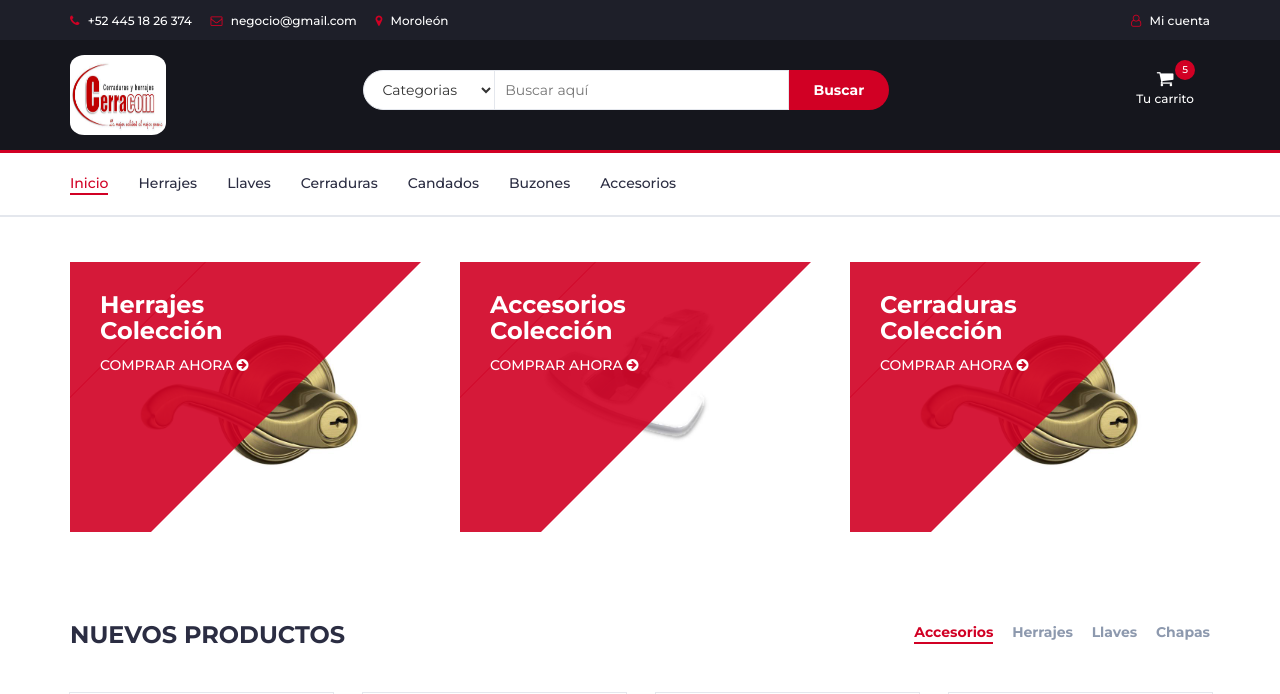
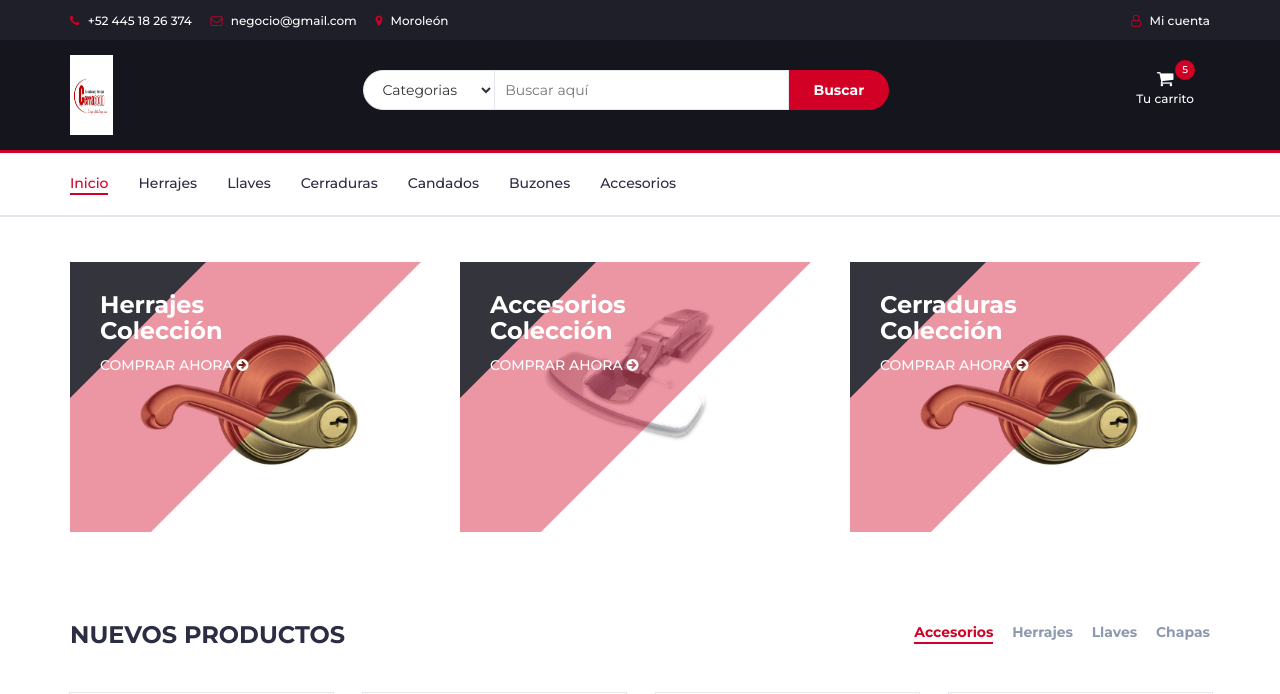
Before and after one commit to Esmeralda22765/Chapas-y-herrajes, a PHP site: page /index.html in a window 1280 px wide. Shown: the top 694 px of the page. Run offline with PHP 8.4, Linux system fonts and the light colour scheme.

Commit message:
editando logo

```diff
--- a/Cerracom/checkout.html
+++ b/Cerracom/checkout.html
@@ -64,7 +64,7 @@
 						<div class="col-md-3">
 							<div class="header-logo">
 								<a href="#" class="logo">
-									<img src="./img/logo.png" alt="">
+
 								</a>
 							</div>
 						</div>
--- a/Cerracom/css/style.css
+++ b/Cerracom/css/style.css
@@ -440,7 +440,8 @@ textarea.input {
 }
 
 /*----------------------------*\
-	Logo
+	Logo background-color: #15161D;
+  background-image: url('../img/header2.png');
 \*----------------------------*/
 
 #header {
@@ -449,15 +450,16 @@ textarea.input {
   background-color: #15161D;
 }
 
+
+
 .header-logo {
   float: left;
 }
 
 .header-logo .logo img {
   display: block;
-  width:60%;
+  width:40%;
   height: 10vh;
-  border-radius: 15%;
 
   image-rendering:optimizeQuality;
 }
@@ -516,7 +518,7 @@ textarea.input {
   position: relative;
   width: 90px;
   text-align: center;
-  color: #FFF;
+  color: #ffffff;
 }
 
 .header-ctn>div>a>i {
@@ -730,11 +732,11 @@ textarea.input {
   bottom: 0;
   left: 0px;
   width: 60%;
-  background: #D10024;
+  background: #d1002375;
   opacity: 0.9;
-  -webkit-transform: skewX(-45deg);
-  -ms-transform: skewX(-45deg);
-  transform: skewX(-45deg);
+  -webkit-transform: skewX(-35deg);
+  -ms-transform: skewX(-30deg);
+  transform: skewX(135deg);
 }
 
 .shop:after {
@@ -744,7 +746,7 @@ textarea.input {
   bottom: 0;
   left: 1px;
   width: 100%;
-  background: #D10024;
+  background: #1E1F29;
   opacity: 0.9;
   -webkit-transform: skewX(-45deg) translateX(-100%);
   -ms-transform: skewX(-45deg) translateX(-100%);
--- a/Cerracom/index.html
+++ b/Cerracom/index.html
@@ -64,7 +64,7 @@
 						<div class="col-md-3">
 							<div class="header-logo">
 								<a href="#" class="logo">
-									<img src="./img/logo.png" alt="">
+									<img src="./img/logo.jpg" alt="">
 								</a>
 							</div>
 						</div>
--- a/Cerracom/product.html
+++ b/Cerracom/product.html
@@ -64,7 +64,7 @@
 						<div class="col-md-3">
 							<div class="header-logo">
 								<a href="#" class="logo">
-									<img src="./img/logo.png" alt="">
+
 								</a>
 							</div>
 						</div>
--- a/Cerracom/store.html
+++ b/Cerracom/store.html
@@ -64,7 +64,7 @@
 						<div class="col-md-3">
 							<div class="header-logo">
 								<a href="#" class="logo">
-									<img src="./img/logo.png" alt="">
+
 								</a>
 							</div>
 						</div>
```
Also changed, not shown: Cerracom/img/header.png (added), Cerracom/img/header2.png (added), Cerracom/img/header3.png (added).
